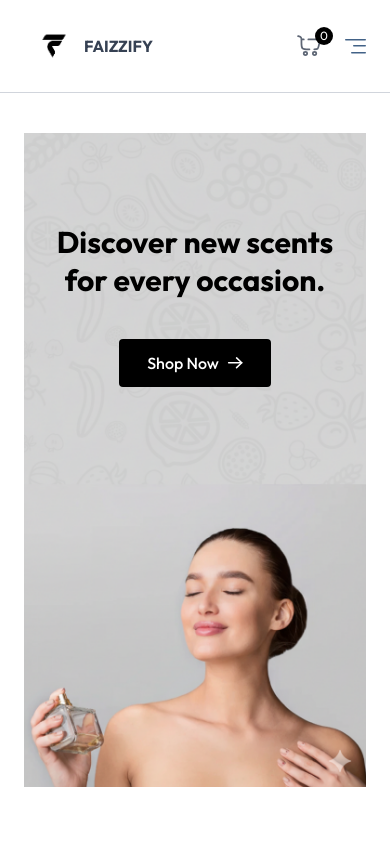
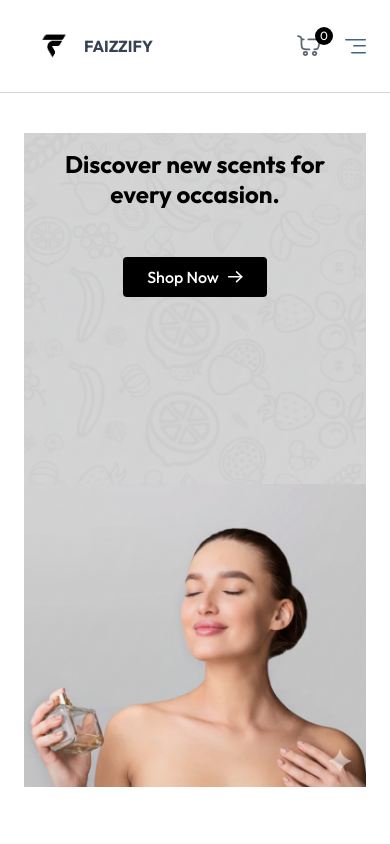
Before and after one commit to IzharProCoder-web/Faizffy-Store, a React (Vite) app in the folder Frontend/: page / in a window 390 px wide. Shown: the top 844 px of the page. Built offline with nearby package versions, Linux system fonts and the light colour scheme; no server answers.

Commit message:
make the hero section  responsive

```diff
--- a/Frontend/src/component/MainBanner.jsx
+++ b/Frontend/src/component/MainBanner.jsx
@@ -5,37 +5,36 @@ import { Link } from "react-router-dom";
 const MainBanner = () => {
   return (
     <div className="relative">
-      <img src={assets.main_banner_bg} className="w-full  hidden md:block   " />
-      <img src={assets.main_banner_bg_sm} className=" w-full  block md:hidden" />
+      <img src={assets.main_banner_bg} className="w-full hidden md:block" />
+      <img src={assets.main_banner_bg_sm} className="w-full block md:hidden object-bottom" />
 
-      <div className="absolute inset-0 flex flex-col items-center md:items-start justify-end md:justify-center  sm:pb-150  md:pb-0 pb-100 md:pl-18 lg:pl-24 ">
-        <h1 className="text-3xl md:text-4xl lg:text-5xl font-bold text-center md:text-left max-w-72 md:max-2-80 lg:max-w-105 leading-tight lg:leading-15 text-black">
-          {" "}
-        Discover new scents for every occasion.{" "}
+      <div className="absolute inset-0 flex flex-col items-center md:items-start justify-start md:justify-center pb-16 sm:pb-24 md:pb-0 pt-4 sm:pt-6 md:pt-0 md:pl-18 lg:pl-24">
+        <h1 className="text-2xl sm:text-3xl md:text-4xl lg:text-5xl font-bold text-center md:text-left max-w-72 sm:max-w-96 md:max-w-2-80 lg:max-w-105 leading-tight sm:leading-snug md:leading-tight lg:leading-15 text-black">
+          Discover new scents for every occasion.
         </h1>
 
-        <div className="flex items-centermt-6 font-medium pt-10">
+        <div className="flex flex-col sm:flex-row items-center sm:items-center gap-4 sm:gap-6 mt-6 font-medium pt-6 sm:pt-8 md:pt-10">
           <Link
             to={"/products"}
-            className="group flex items-center gap-2 px-7 md:px-9 py-3 bg-[#000] hover:bg-[#fff] hover:text-[#000] transition rounded text-white cursor-pointer"
+            className="group flex items-center gap-2 px-6 sm:px-7 md:px-9 py-2 sm:py-3 bg-[#000] hover:bg-[#fff] hover:text-[#000] transition rounded text-white cursor-pointer"
           >
             Shop Now
             <img
               src={assets.white_arrow_icon}
-              alt="arrow "
-              className="md:hidden transition group-focus:translate-x-1"
+              alt="arrow"
+              className="md:hidden transition group-hover:translate-x-1"
             />
           </Link>
 
           <Link
             to={"/products"}
-            className="group hidden md:flex item-center gap-2 px-9 py-3 cursor-pointer"
+            className="group hidden md:flex items-center gap-2 px-9 py-3 cursor-pointer"
           >
             Explore Deals
             <img
               src={assets.black_arrow_icon}
-              alt="arrow "
-              className=" transition group-hover:translate-x-1"
+              alt="arrow"
+              className="transition group-hover:translate-x-1"
             />
           </Link>
         </div>
```
Also changed, not shown: 1 other file (tests, documents, lock files or other folders).
